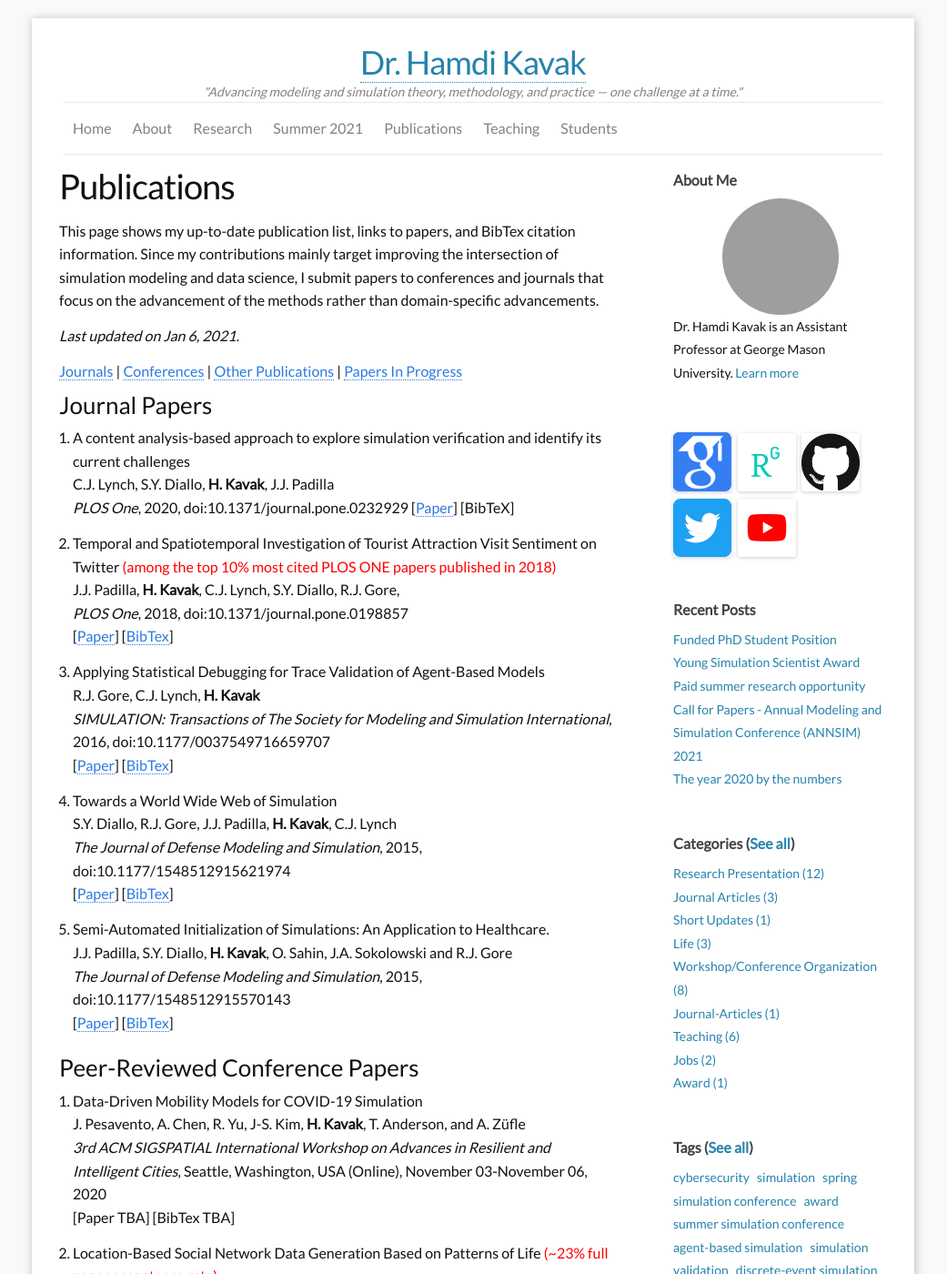
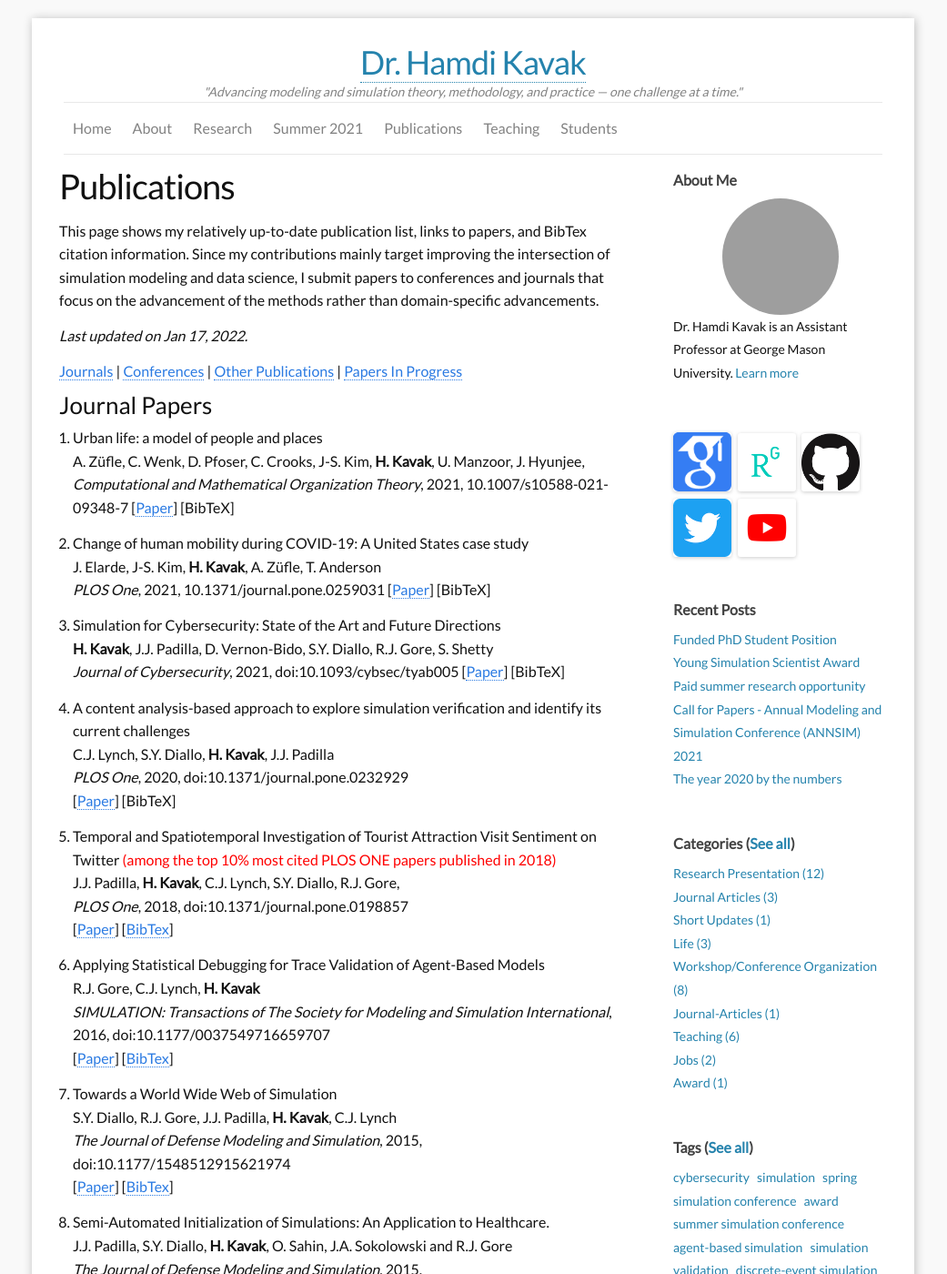
Before and after one commit to hamdikavak/hamdikavak.github.io, a Jekyll site: the page built from c5_publications.md, in a window 1280 px wide and 1400 px high. Shown: the whole window at 91% size, without its empty margins (120-1161 px from the left). Built offline with Jekyll 4.4.1, drawn with Linux system fonts in a browser that asks for light colours; nearby versions of some CDN libraries; grey boxes are pictures that could not be loaded.

Commit message:
Journals updated

```diff
--- a/c5_publications.md
+++ b/c5_publications.md
@@ -5,9 +5,9 @@ permalink: /publications/
 nav: yes
 ---
 
-This page shows my up-to-date publication list, links to papers, and BibTex citation information. Since my contributions mainly target improving the intersection of simulation modeling and data science, I submit papers to conferences and journals that focus on the advancement of the methods rather than domain-specific advancements.
+This page shows my relatively up-to-date publication list, links to papers, and BibTex citation information. Since my contributions mainly target improving the intersection of simulation modeling and data science, I submit papers to conferences and journals that focus on the advancement of the methods rather than domain-specific advancements.
 
-*Last updated on Jan 6, 2021.*
+*Last updated on Jan 17, 2022.*
 
 <a href="#journals">Journals</a> | <a href="#conferences">Conferences</a> | <a href="#others">Other Publications</a> | <a href="#rev">Papers In Progress</a>
 <a name="journals"></a>
@@ -15,6 +15,23 @@ This page shows my up-to-date publication list, links to papers, and BibTex cita
 
 ### Journal Papers
 
+9. Urban life: a model of people and places
+	    A. Züfle, C. Wenk, D. Pfoser, C. Crooks, J-S. Kim, <strong>H. Kavak</strong>, U. Manzoor, J. Hyunjee,
+	    <em>Computational and Mathematical Organization Theory</em>, 2021, 10.1007/s10588-021-09348-7
+	    [<a title="Paper" href="https://link.springer.com/article/10.1007/s10588-021-09348-7">Paper</a>]
+	    [BibTeX]
+
+10. Change of human mobility during COVID-19: A United States case study
+	    J. Elarde, J-S. Kim, <strong>H. Kavak</strong>, A. Züfle, T. Anderson
+	    <em>PLOS One</em>, 2021, 10.1371/journal.pone.0259031
+	    [<a title="Paper" href="http://dx.plos.org/10.1371/journal.pone.0259031">Paper</a>]
+	    [BibTeX]
+
+9. Simulation for Cybersecurity: State of the Art and Future Directions
+	    <strong>H. Kavak</strong>, J.J. Padilla, D. Vernon-Bido, S.Y. Diallo, R.J. Gore, S. Shetty
+	    <em>Journal of Cybersecurity</em>, 2021, doi:10.1093/cybsec/tyab005
+	    [<a title="Paper" href="https://academic.oup.com/cybersecurity/article/7/1/tyab005/6170701">Paper</a>]
+	    [BibTeX]
 
 10. A content analysis-based approach to explore simulation verification and identify its current challenges
 	    C.J. Lynch, S.Y. Diallo, <strong>H. Kavak</strong>, J.J. Padilla
```
